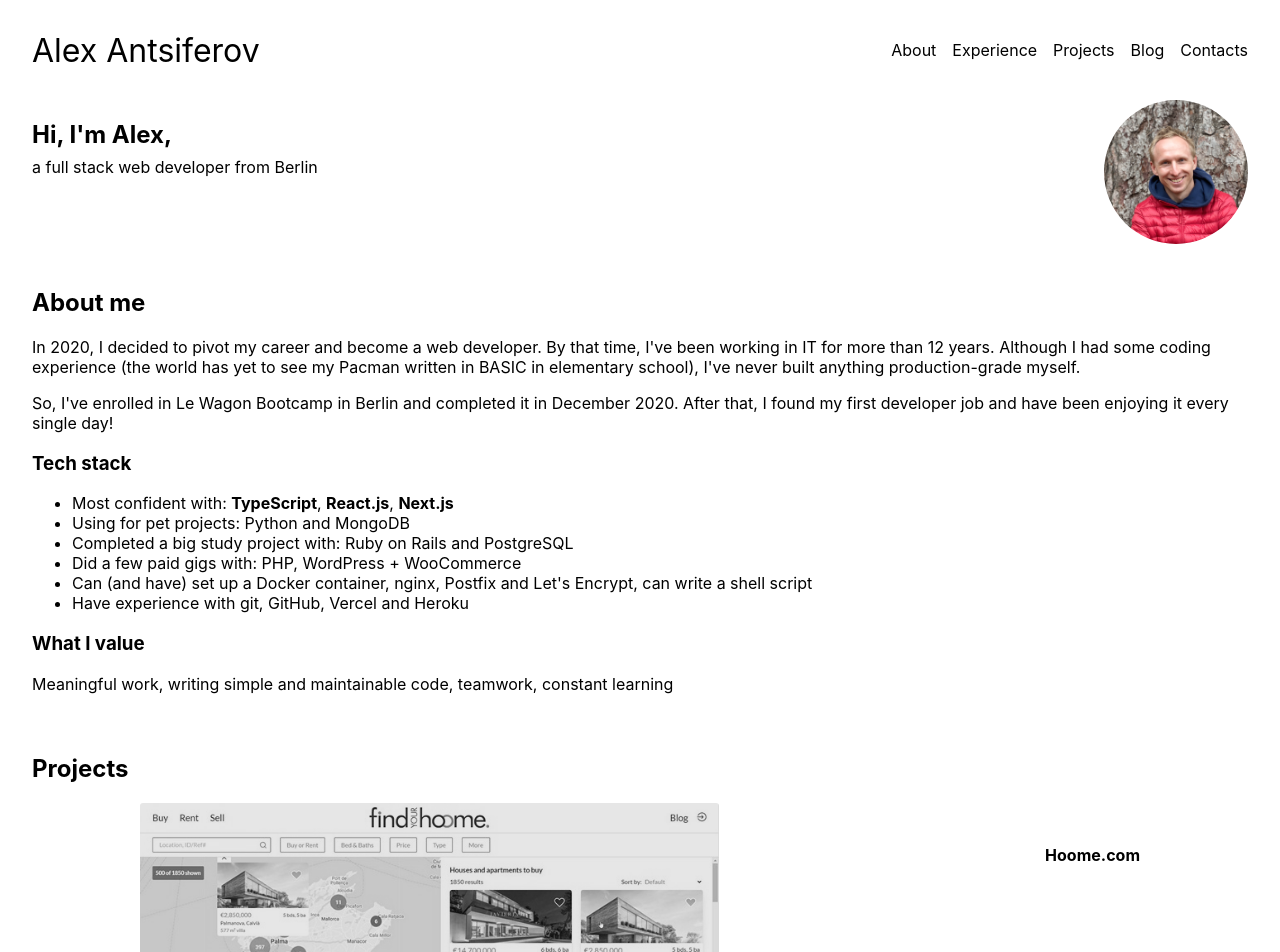
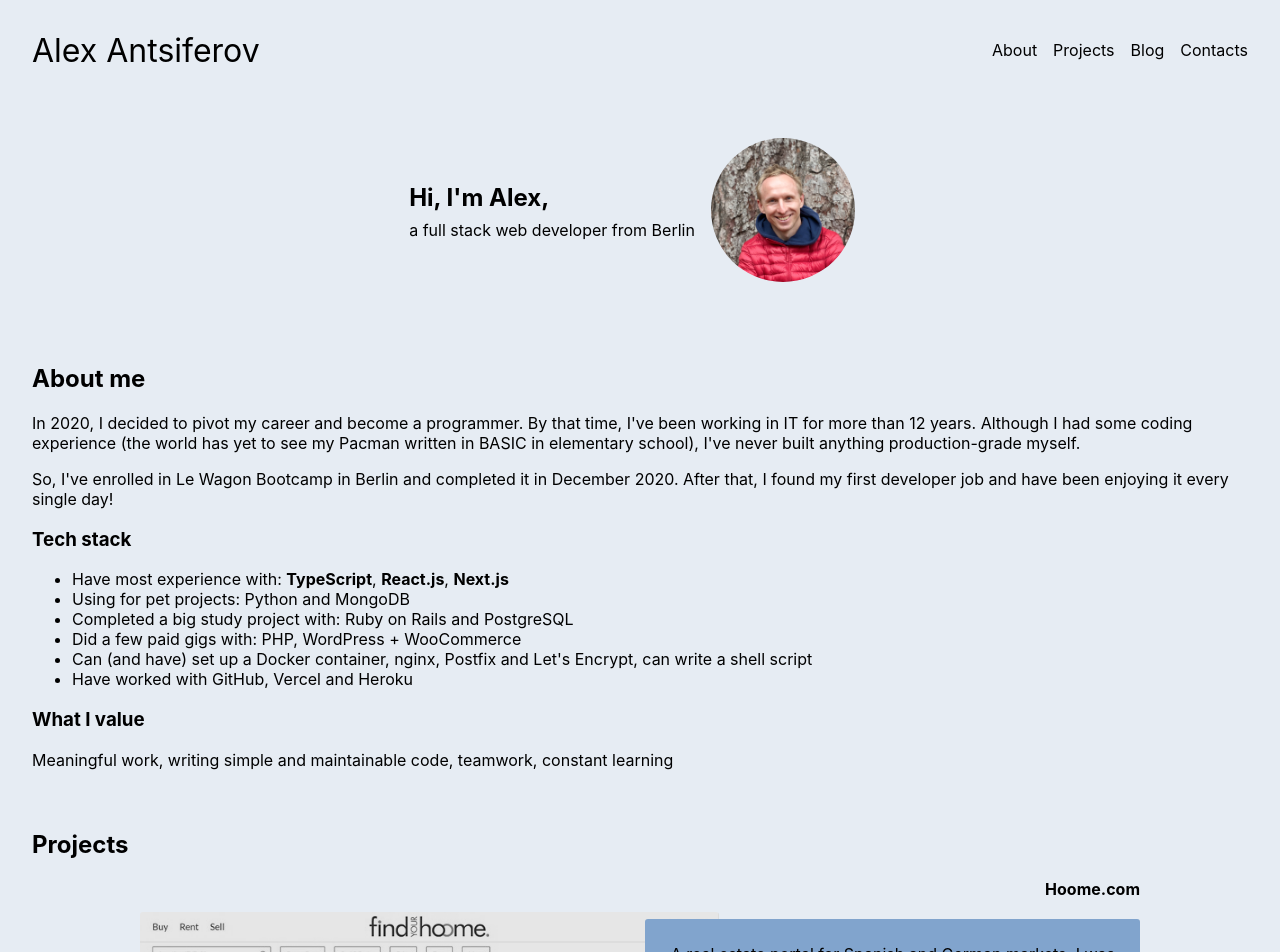
Before and after one commit to wetterkrank/portfolio, a React (Create React App) app: page / in a window 1280 px wide. Shown: the top 952 px of the page. Built offline with nearby package versions, Linux system fonts and the light colour scheme.

Commit message:
added basic styles

```diff
--- a/src/App.tsx
+++ b/src/App.tsx
@@ -18,7 +18,7 @@ function App() {
         <section id="about">
           <h2>About me</h2>
           <p>
-            In 2020, I decided to pivot my career and become a web developer. By
+            In 2020, I decided to pivot my career and become a programmer. By
             that time, I've been working in IT for more than 12 years. Although
             I had some coding experience (the world has yet to see my Pacman
             written in BASIC in elementary school), I've never built anything
@@ -32,7 +32,7 @@ function App() {
           <h3>Tech stack</h3>
           <ul>
             <li>
-              Most confident with: <b>TypeScript</b>, <b>React.js</b>,{" "}
+              Have most experience with: <b>TypeScript</b>, <b>React.js</b>,{" "}
               <b>Next.js</b>
             </li>
             <li>Using for pet projects: Python and MongoDB</li>
@@ -44,7 +44,7 @@ function App() {
               Can (and have) set up a Docker container, nginx, Postfix and Let's
               Encrypt, can write a shell script
             </li>
-            <li>Have experience with git, GitHub, Vercel and Heroku</li>
+            <li>Have worked with GitHub, Vercel and Heroku</li>
           </ul>
           <h3>What I value</h3>
           <p>
--- a/src/components/Avatar.tsx
+++ b/src/components/Avatar.tsx
@@ -17,7 +17,7 @@ const StyledAvatar = styled.div`
 
 export const Avatar = ({ src, alt }: { src: string; alt: string }) => {
   return (
-    <StyledAvatar>
+    <StyledAvatar className="avatar">
       {src ? <img src={src} alt={alt} /> : <div></div>}
     </StyledAvatar>
   );
--- a/src/components/Hero.tsx
+++ b/src/components/Hero.tsx
@@ -9,16 +9,22 @@ type HeroProps = {
 };
 
 const StyledHero = styled.div`
+  min-height: 220px;
   display: flex;
   flex-direction: row;
-  justify-content: space-between;
+  justify-content: center;
+  align-items: center;
   @media (max-width: 640px) {
     flex-direction: column;
   }
-  div h2 {
+  .intro,
+  .avatar {
+    margin-right: 16px;
+  }
+  .intro h2 {
     margin-bottom: 8px;
   }
-  div p {
+  .intro p {
     margin-top: 0;
   }
 `;
@@ -26,7 +32,7 @@ const StyledHero = styled.div`
 export const Hero = ({ image }: HeroProps) => {
   return (
     <StyledHero>
-      <div>
+      <div className="intro">
         <h2>Hi, I'm Alex,</h2>
         <p>a full stack web developer from Berlin</p>
       </div>
--- a/src/components/Navbar.tsx
+++ b/src/components/Navbar.tsx
@@ -4,7 +4,7 @@ const StyledHeader = styled.header`
   height: var(--nav-full-height);
   display: grid;
   grid-template-columns: max-content auto;
-  @media (max-width: ${({ theme }) => theme.breakpoints.narrow}) {
+  @media (max-width: ${({ theme }) => theme.breakpoints.md}) {
     grid-template-columns: auto;
   }
 
@@ -23,7 +23,7 @@ const StyledLogo = styled.nav`
 
 const StyledNavigation = styled.nav`
   justify-self: end;
-  @media (max-width: ${({ theme }) => theme.breakpoints.narrow}) {
+  @media (max-width: ${({ theme }) => theme.breakpoints.md}) {
     width: 100%;
     justify-self: start;
     background-color: lightblue;
--- a/src/components/ProjectCards.tsx
+++ b/src/components/ProjectCards.tsx
@@ -125,9 +125,8 @@ const StyledProjectCard = styled.li`
     z-index: 2;
     padding: 25px;
     border-radius: ${({ theme }) => theme.borders.radius};
-    background-color: var(--light-navy);
+    background-color: ${({ theme }) => theme.colors.tertiary};
     color: var(--light-slate);
-    font-size: var(--fz-lg);
     @media (max-width: 768px) {
       padding: 20px 0;
       background-color: transparent;
--- a/src/data/common.ts
+++ b/src/data/common.ts
@@ -9,10 +9,6 @@ const common = {
       {
         name: "About",
         url: "/#about",
-      },
-      {
-        name: "Experience",
-        url: "/#job",
       },
       {
         name: "Projects",
--- a/src/data/projects.ts
+++ b/src/data/projects.ts
@@ -5,7 +5,8 @@ const projects: ProjectCardData[] = [
     name: "Hoome.com",
     url: "https://hoome.com",
     github: "",
-    description: "",
+    description:
+      "A real estate portal for Spanish and German markets. I was one of the 4 developers working on this project. <p> What I did: implemented backoffice pages, main app's home page and property details, static content pages (blog content fetched from a CMS), React components used throughout the app etc.</p>",
     tech: ["TypeScript", "Next.js", "styled-components", "Jest", "Storybook"],
     image: "/media/projects/hoome.jpg",
   },
@@ -23,7 +24,7 @@ const projects: ProjectCardData[] = [
     url: "https://www.ttr66.ru/",
     github: "",
     description:
-      "Website for a regional garments wholesaler. In order to make it fast and maintanable, I've used a minimalistic theme and written a plugin adding extra page layouts and the import of XML product catalog from a warehouse management system.",
+      "Website for a regional garments wholesaler.<br/> To make if fast and maintanable, I've used a minimalistic WP theme and written a custom plugin to add extra page layouts and the import of XML catalog from a warehouse management system.",
     tech: ["PHP", "WordPress"],
     image: "/media/projects/ttr66.png",
   },
@@ -65,7 +66,8 @@ const projects: ProjectCardData[] = [
     name: "Genderful",
     url: "http://genderful.yak.supplies/",
     github: "https://github.com/wetterkrank/genderful",
-    description: "A toy neural network that tells German noun genders.",
+    description:
+      "A toy neural network that makes predictions of German noun genders.",
     tech: ["Python", "Tensorflow", "Docker", "CherryPy", "Bootstrap"],
     image: "",
   },
--- a/src/styles/GlobalStyle.ts
+++ b/src/styles/GlobalStyle.ts
@@ -23,6 +23,7 @@ const GlobalStyle = createGlobalStyle`
     sans-serif;
     -webkit-font-smoothing: antialiased;
     -moz-osx-font-smoothing: grayscale;
+    background-color: ${({ theme }) => theme.colors.back};
   }
 
   :focus {
--- a/src/styles/theme.ts
+++ b/src/styles/theme.ts
@@ -4,14 +4,19 @@ import mixins from "./mixins";
 const theme: DefaultTheme = {
   mixins,
   colors: {
-    primary: "",
-    secondary: "slategray",
-    emphasis: "red",
-    back: "#e6f1ff",
-    placeholder: "lightgray",
+    primary: "#33658A",
+    secondary: "#2F4858",
+    tertiary: "#81A4CD",
+    contrasting: "#F6AE2D",
+    emphasis: "#F26419",
+    back: "#E6ECF3",
+    text: "#000000",
+    placeholder: "#D3D3D3",
   },
   breakpoints: {
-    narrow: "768px",
+    sm: "576px",
+    md: "768px",
+    xl: "1200px",
   },
   borders: {
     radius: "3px",
```
Also changed, not shown: src/types/styled.d.ts (+6 -1 lines), src/data/media/projects/hoome.jpg (added).
